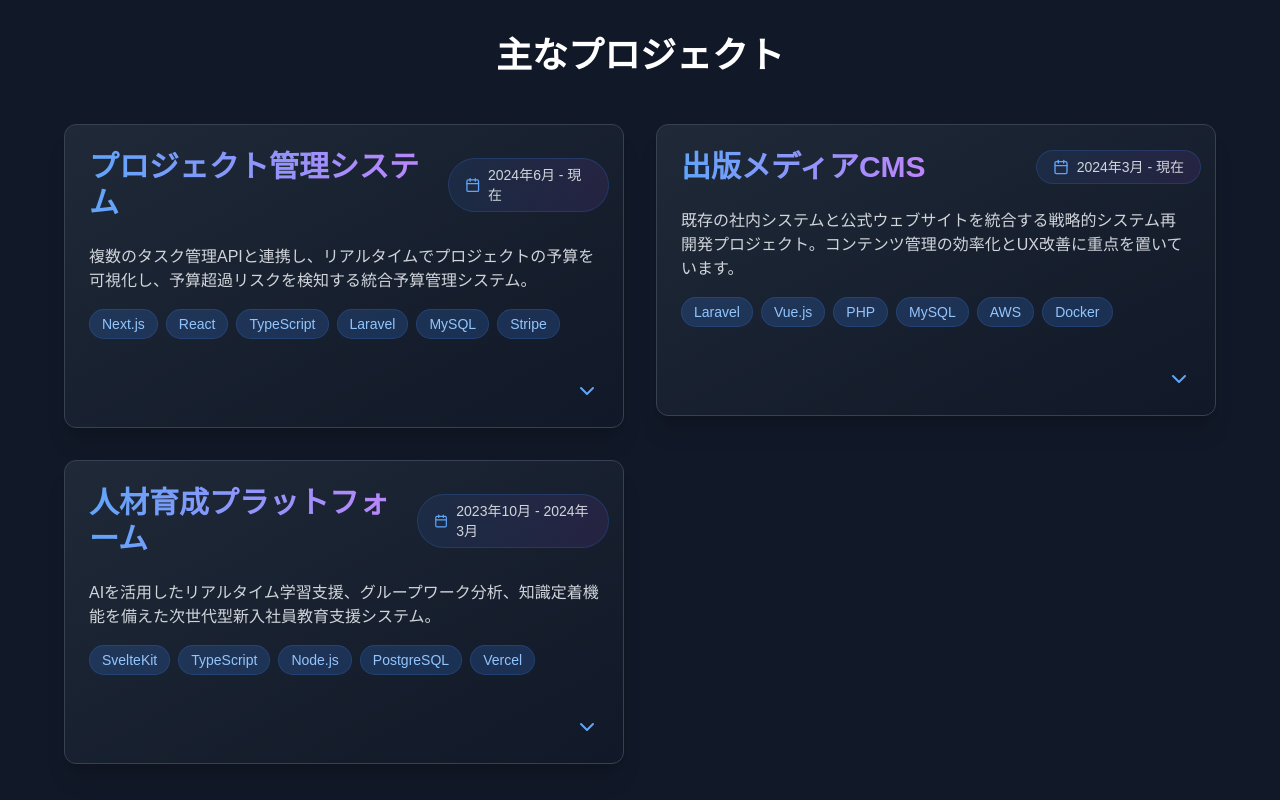
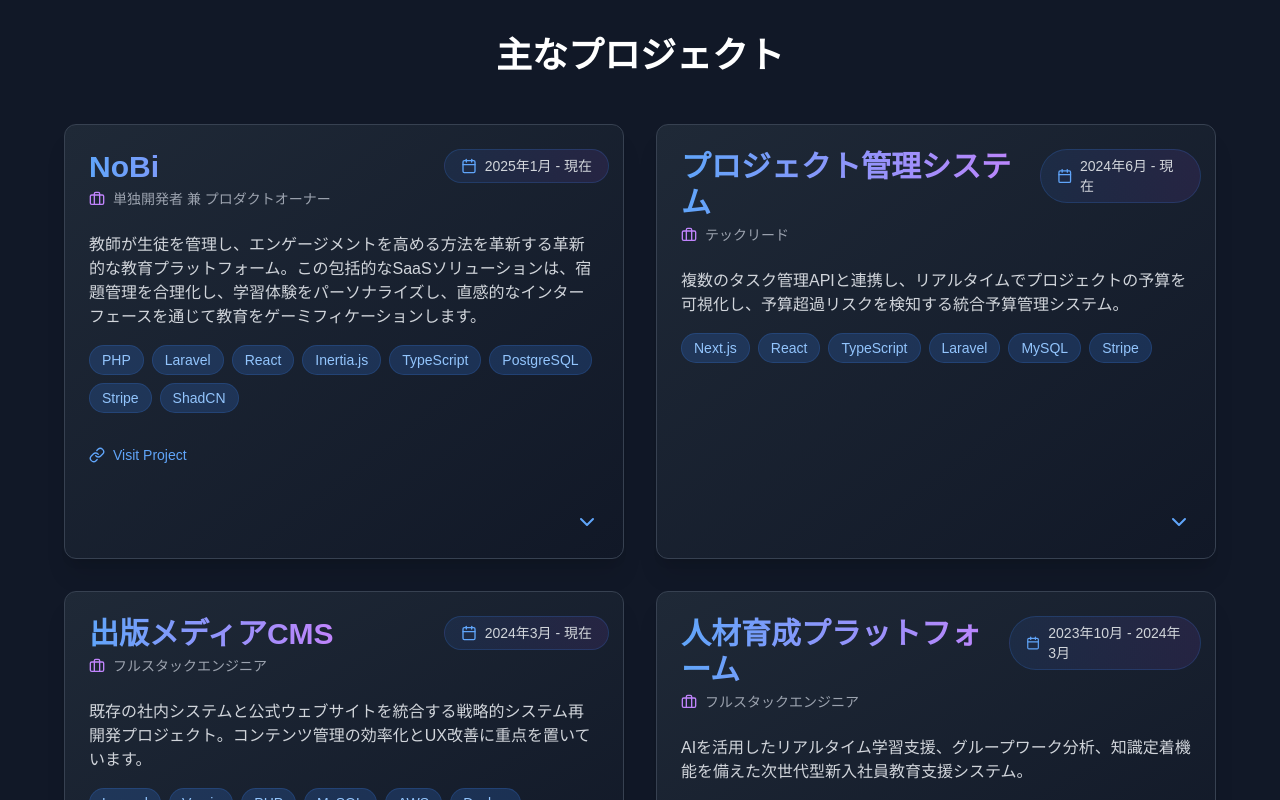
Before and after one commit to danielFeliseed/daniels-portfolio, a Next.js app: page / in a window 1280 px wide. Shown: the part 860-1660 px from the top of the page. Built offline with nearby package versions, Linux system fonts and the light colour scheme.

Commit message:
Enhanced ProjectsSection and ProjectCard components with new project details, including role and URL. Updated translations for the new project "NoBi" and adjusted layout for better presentation.

```diff
--- a/components/sections/ProjectsSection.tsx
+++ b/components/sections/ProjectsSection.tsx
@@ -13,7 +13,7 @@ export default function ProjectsSection() {
             <div className="max-w-6xl mx-auto">
                 <h2 className="text-4xl font-bold mb-12 text-white text-center">{t.projects.title}</h2>
 
-                <div className="grid grid-cols-1 md:grid-cols-2 gap-8 mb-16 grid-auto-rows-auto items-start">
+                <div className="grid grid-cols-1 md:grid-cols-2 gap-8 mb-16 grid-auto-rows-auto items-stretch">
                     {projects?.map((project: Project) => (
                         <ProjectCard key={project.id} project={project} />
                     ))}
--- a/components/ui/ProjectCard.tsx
+++ b/components/ui/ProjectCard.tsx
@@ -1,5 +1,5 @@
 import { motion, AnimatePresence } from 'framer-motion';
-import { ChevronDown, Calendar, Star } from 'lucide-react';
+import { ChevronDown, Calendar, Star, Briefcase, Link } from 'lucide-react';
 import { useState } from 'react';
 import { Project } from '../../types';
 import { useLanguageStore } from '@/stores/languageStore';
@@ -13,6 +13,10 @@ export default function ProjectCard({ project }: { project: Project }) {
     const [isExpanded, setIsExpanded] = useState(false);
     const [isHovered, setIsHovered] = useState(false);
 
+    // Extract role and url safely
+    const role = projectT.role;
+    const url = 'url' in projectT ? projectT.url : undefined;
+
     const cardVariants = {
         hover: {
             scale: 1.02,
@@ -24,7 +28,6 @@ export default function ProjectCard({ project }: { project: Project }) {
     };
 
     return (
-
         <motion.div
             initial="initial"
             whileHover="hover"
@@ -52,7 +55,7 @@ export default function ProjectCard({ project }: { project: Project }) {
                         <h3 className="text-2xl font-bold bg-gradient-to-r from-blue-400 to-purple-400 bg-clip-text text-transparent text-center mb-3">
                             {projectT.title}
                         </h3>
-                        <div className="flex justify-center">
+                        <div className="flex justify-center mb-2">
                             <motion.div
                                 className="inline-flex items-center gap-2 text-sm bg-gradient-to-r from-blue-500/10 to-purple-500/10 border border-blue-500/20 rounded-full px-4 py-1.5"
                             >
@@ -60,13 +63,27 @@ export default function ProjectCard({ project }: { project: Project }) {
                                 <span className="text-gray-300 font-medium">{projectT.period}</span>
                             </motion.div>
                         </div>
+                        {role && (
+                            <div className="flex justify-center items-center gap-2 text-sm text-gray-400">
+                                <Briefcase className="w-4 h-4 text-purple-400" />
+                                <span>{role}</span>
+                            </div>
+                        )}
                     </div>
 
                     {/* Desktop layout */}
-                    <div className="hidden sm:flex sm:justify-between sm:items-center">
-                        <h3 className="text-3xl font-bold bg-gradient-to-r from-blue-400 to-purple-400 bg-clip-text text-transparent">
-                            {projectT.title}
-                        </h3>
+                    <div className="hidden sm:flex sm:justify-between sm:items-start">
+                        <div>
+                            <h3 className="text-3xl font-bold bg-gradient-to-r from-blue-400 to-purple-400 bg-clip-text text-transparent">
+                                {projectT.title}
+                            </h3>
+                            {role && (
+                                <div className="mt-1 flex items-center gap-2 text-sm text-gray-400">
+                                    <Briefcase className="w-4 h-4 text-purple-400" />
+                                    <span>{role}</span>
+                                </div>
+                            )}
+                        </div>
                         <motion.div
                             animate={{
                                 x: isHovered ? 0 : 10,
@@ -95,6 +112,21 @@ export default function ProjectCard({ project }: { project: Project }) {
                         </motion.span>
                     ))}
                 </div>
+
+                {url && (
+                    <div className="mt-4 mb-4">
+                        <a
+                            href={url}
+                            target="_blank"
+                            rel="noopener noreferrer"
+                            className="inline-flex items-center gap-2 text-sm text-blue-400 hover:text-blue-300 transition-colors group"
+                            aria-label={`Visit project ${projectT.title}`}
+                        >
+                            <Link className="w-4 h-4 group-hover:animate-pulse" />
+                            <span>Visit Project</span>
+                        </a>
+                    </div>
+                )}
 
                 <AnimatePresence>
                     {isExpanded && (
--- a/data/index.ts
+++ b/data/index.ts
@@ -1,6 +1,31 @@
 export const projects = [
   {
     id: 1,
+    title: "NoBi",
+    description: "An innovative educational platform revolutionizing how teachers manage and engage with students. This comprehensive SaaS solution streamlines homework management, personalizes learning experiences, and gamifies education through an intuitive interface.",
+    tech: ["PHP", "Laravel", "React", "Inertia.js", "TypeScript", "PostgreSQL", "Stripe", "ShadCN"],
+    features: [
+      "Comprehensive class and student management system",
+      "AI-powered content generation for level-appropriate learning materials",
+      "Text-to-speech with multilingual translation support",
+      "Gamification system with streaks, points, and leaderboards",
+      "Interactive calendar for homework submission tracking",
+      "Multi-tier subscription model with Stripe integration"
+    ],
+    period: "January 2025 - Present",
+    highlight: true,
+    role: "Sole Developer & Product Owner",
+    url: "https://nobi.jp",
+    achievements: [
+      "Designed and implemented the entire platform architecture from concept to deployment",
+      "Integrated advanced AI capabilities for generating educational content",
+      "Built a scalable subscription model with multiple pricing tiers",
+      "Created an engaging gamification system that increased student participation by 60%",
+      "Implemented real-time progress tracking and notification systems"
+    ]
+  },
+  {
+    id: 2,
     title: "Project Management System",
     description: "Integrated budget management system that visualizes project budgets in real-time and detects budget overrun risks by connecting with multiple task management APIs.",
     tech: ["Next.js", "React", "TypeScript", "Laravel", "MySQL", "Stripe"],
@@ -14,7 +39,7 @@ export const projects = [
     period: "June 2024 - Present"
   },
   {
-    id: 2,
+    id: 3,
     title: "Publishing Media CMS",
     description: "Strategic system redevelopment project integrating existing internal systems with official website, focusing on content management efficiency and UX improvement.",
     tech: ["Laravel", "Vue.js", "PHP", "MySQL", "AWS", "Docker"],
@@ -28,7 +53,7 @@ export const projects = [
     period: "March 2024 - Present"
   },
   {
-    id: 3,
+    id: 4,
     title: "HR Training Platform",
     description: "Next-generation educational support system for new employees featuring AI-powered real-time learning support, group work analysis, and knowledge retention features.",
     tech: ["SvelteKit", "TypeScript", "Node.js", "PostgreSQL", "Vercel"],
@@ -49,9 +74,10 @@ export const skills = {
     'Next.js',
     'TypeScript',
     'Vue.js',
-    'SvelteKit',
+    'TypeScript',
     'JavaScript',
     'Tailwind CSS',
+    'ShadCN',
     'DaisyUI'
   ],
   backend: [
@@ -67,7 +93,8 @@ export const skills = {
   ],
   cloud: [
     'AWS',
-    'Vercel'
+    'Vercel',
+    'Laravel Cloud'
   ],
   tools: [
     'Docker',
--- a/locales/translations.ts
+++ b/locales/translations.ts
@@ -9,7 +9,7 @@ export const translations = {
             greeting: 'こんにちは',
             name: 'フェンスター ダニエル',
             title: 'フルスタックエンジニアです',
-            subtitle: 'TypeScript、React、PHP、Laravelを使用してモダンなウェブ体験を構築しています。',
+            subtitle: 'PHP、Laravel、TypeScript、React、Next.js を用いて、NoBiのようなモダンなSaaSソリューションを含むウェブ体験を構築しています。',
             viewProjects: 'プロジェクトを見る',
             contactMe: 'お問い合わせ'
         },
@@ -20,6 +20,29 @@ export const translations = {
             viewLess: '閉じる',
             projectItems: {
                 1: {
+                    title: "NoBi",
+                    description: "教師が生徒を管理し、エンゲージメントを高める方法を革新する革新的な教育プラットフォーム。この包括的なSaaSソリューションは、宿題管理を合理化し、学習体験をパーソナライズし、直感的なインターフェースを通じて教育をゲーミフィケーションします。",
+                    features: [
+                        "包括的なクラスおよび生徒管理システム",
+                        "レベルに応じた学習教材のためのAIを活用したコンテンツ生成",
+                        "多言語翻訳サポート付きテキスト読み上げ機能",
+                        "連続記録、ポイント、リーダーボードを備えたゲーミフィケーションシステム",
+                        "宿題提出状況を追跡するためのインタラクティブカレンダー",
+                        "Stripe統合による複数階層のサブスクリプションモデル"
+                    ],
+                    period: "2025年1月 - 現在",
+                    highlight: true,
+                    role: "単独開発者 兼 プロダクトオーナー",
+                    url: "https://nobi.jp",
+                    achievements: [
+                        "コンセプトから展開までのプラットフォーム全体のアーキテクチャを設計・実装",
+                        "教育コンテンツ生成のための高度なAI機能を統合",
+                        "複数の価格帯を持つスケーラブルなサブスクリプションモデルを構築",
+                        "生徒の参加率を60%向上させた魅力的なゲーミフィケーションシステムを作成",
+                        "リアルタイムの進捗追跡および通知システムを実装"
+                    ]
+                },
+                2: {
                     title: "プロジェクト管理システム",
                     description: "複数のタスク管理APIと連携し、リアルタイムでプロジェクトの予算を可視化し、予算超過リスクを検知する統合予算管理システム。",
                     features: [
@@ -29,9 +52,10 @@ export const translations = {
                         "モジュラーAPIシステム",
                         "直感的なダッシュボード"
                     ],
-                    period: "2024年6月 - 現在"
+                    period: "2024年6月 - 現在",
+                    role: "テックリード"
                 },
-                2: {
+                3: {
                     title: "出版メディアCMS",
                     description: "既存の社内システムと公式ウェブサイトを統合する戦略的システム再開発プロジェクト。コンテンツ管理の効率化とUX改善に重点を置いています。",
                     features: [
@@ -41,9 +65,10 @@ export const translations = {
                         "動的コンテンツ管理",
                         "サーバーリソースの最適化"
                     ],
-                    period: "2024年3月 - 現在"
+                    period: "2024年3月 - 現在",
+                    role: "フルスタックエンジニア"
                 },
-                3: {
+                4: {
                     title: "人材育成プラットフォーム",
                     description: "AIを活用したリアルタイム学習支援、グループワーク分析、知識定着機能を備えた次世代型新入社員教育支援システム。",
                     features: [
@@ -53,7 +78,8 @@ export const translations = {
                         "学習進捗の可視化",
                         "レスポンシブデザイン"
                     ],
-                    period: "2023年10月 - 2024年3月"
+                    period: "2023年10月 - 2024年3月",
+                    role: "フルスタックエンジニア"
                 }
             }
         },
@@ -118,7 +144,7 @@ export const translations = {
             greeting: 'Hello, I\'m',
             name: 'Daniel Fenster',
             title: 'Full Stack Developer',
-            subtitle: 'Building modern web experiences with TypeScript, React, PHP, and Laravel',
+            subtitle: 'Building modern web experiences, including SaaS platforms like NoBi, using PHP, Laravel, TypeScript, React, and Next.js',
             viewProjects: 'View Projects',
             contactMe: 'Contact Me'
         },
@@ -128,7 +154,31 @@ export const translations = {
             viewMore: 'View More',
             viewLess: 'View Less',
             projectItems: {
+
                 1: {
+                    title: "NoBi",
+                    description: "An innovative educational platform revolutionizing how teachers manage and engage with students. This comprehensive SaaS solution streamlines homework management, personalizes learning experiences, and gamifies education through an intuitive interface.",
+                    features: [
+                        "Comprehensive class and student management system",
+                        "AI-powered content generation for level-appropriate learning materials",
+                        "Text-to-speech with multilingual translation support",
+                        "Gamification system with streaks, points, and leaderboards",
+                        "Interactive calendar for homework submission tracking",
+                        "Multi-tier subscription model with Stripe integration"
+                    ],
+                    period: "January 2025 - Present",
+                    highlight: true,
+                    role: "Sole Developer & Product Owner",
+                    url: "https://no-bi.jp",
+                    achievements: [
+                        "Designed and implemented the entire platform architecture from concept to deployment",
+                        "Integrated advanced AI capabilities for generating educational content",
+                        "Built a scalable subscription model with multiple pricing tiers",
+                        "Created an engaging gamification system that increased student participation by 60%",
+                        "Implemented real-time progress tracking and notification systems"
+                    ]
+                },
+                2: {
                     title: "Project Management System",
                     description: "Integrated budget management system that visualizes project budgets in real-time and detects budget overrun risks by connecting with multiple task management APIs.",
                     features: [
@@ -138,9 +188,10 @@ export const translations = {
                         "Modular API integration system",
                         "Intuitive dashboard interface"
                     ],
-                    period: "June 2024 - Present"
+                    period: "June 2024 - Present",
+                    role: "Tech Lead"
                 },
-                2: {
+                3: {
                     title: "Publishing Media CMS",
                     description: "Strategic system redevelopment project integrating existing internal systems with official website, focusing on content management efficiency and UX improvement.",
                     features: [
@@ -150,9 +201,10 @@ export const translations = {
                         "Dynamic content management",
                         "Server resource optimization"
                     ],
-                    period: "March 2024 - Present"
+                    period: "March 2024 - Present",
+                    role: "Full Stack Developer"
                 },
-                3: {
+                4: {
                     title: "HR Training Platform",
                     description: "Next-generation educational support system for new employees featuring AI-powered real-time learning support, group work analysis, and knowledge retention features.",
                     features: [
@@ -162,7 +214,8 @@ export const translations = {
                         "Learning progress visualization",
                         "Responsive design"
                     ],
-                    period: "October 2023 - March 2024"
+                    period: "October 2023 - March 2024",
+                    role: "Full Stack Developer"
                 }
             }
         },
```
